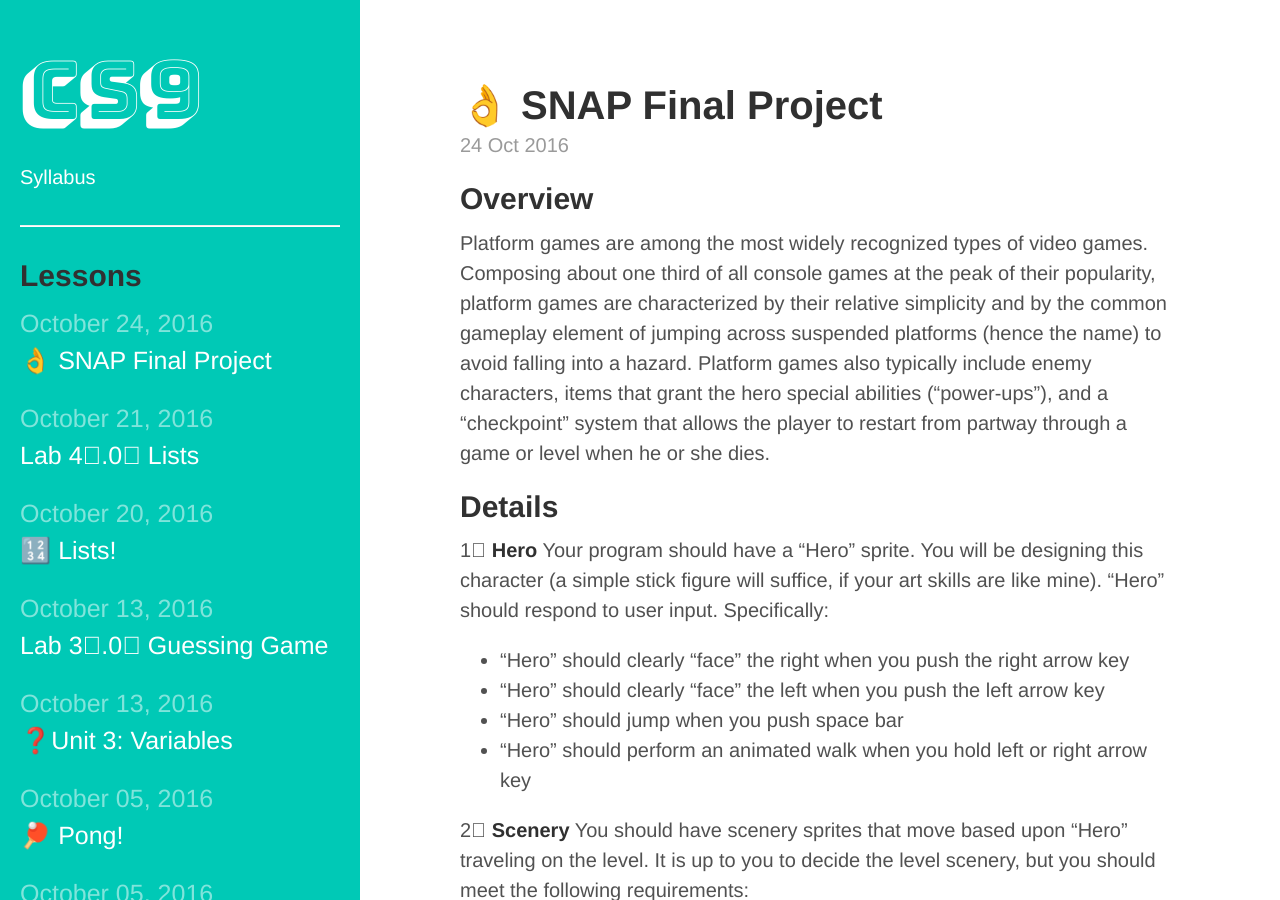
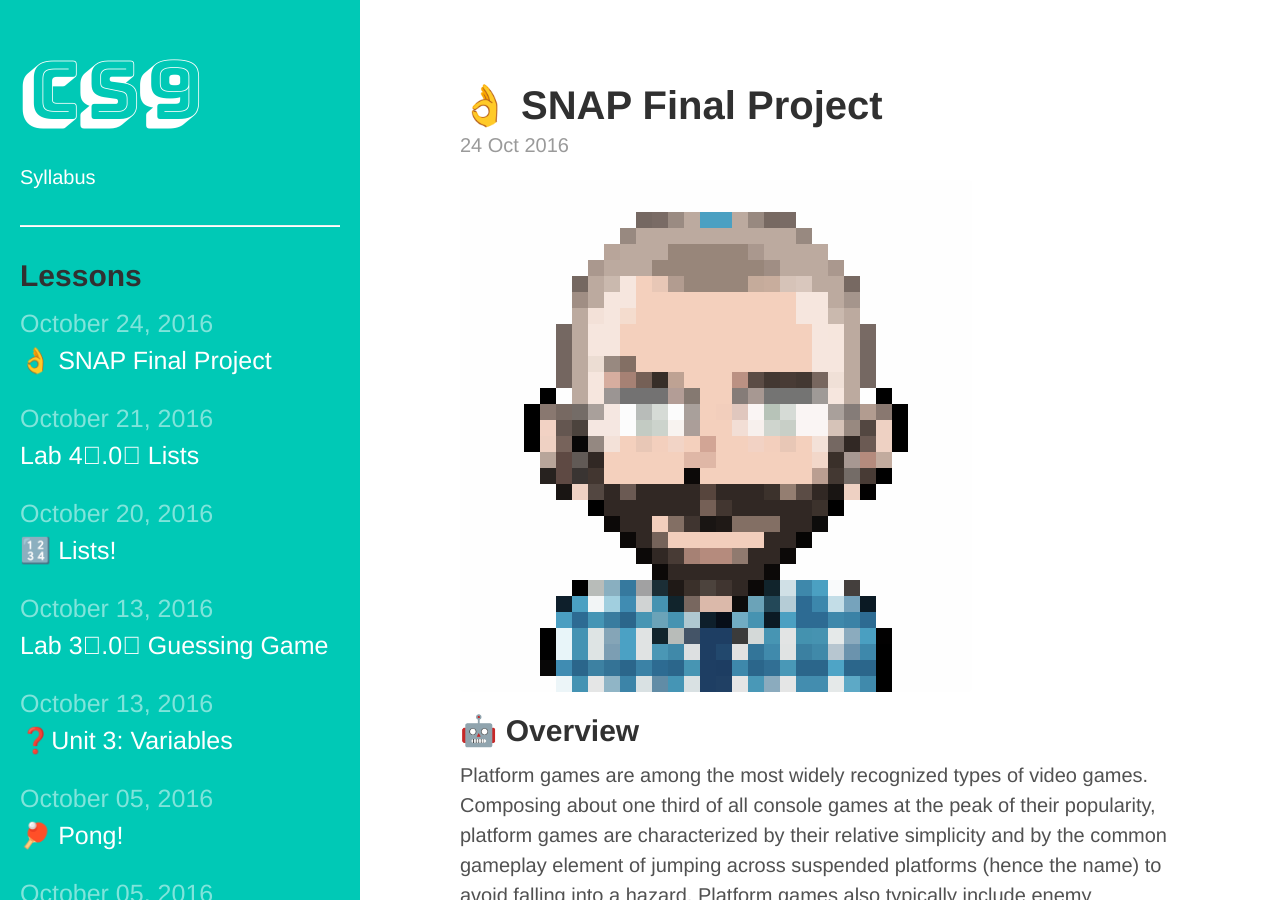
Before and after one commit to bensk/CS9, a Jekyll site: the page built from _posts/2016-10-24-👌-snap-final-project.md, in a window 1280 px wide and 900 px high. Built offline with Jekyll 4.4.1, drawn with Linux system fonts in a browser that asks for light colours; some web fonts are replaced; a style sheet for code colours, icons or effects is not loaded.

Commit message:
:person_with_blond_hair: avatar

```diff
--- a/_posts/2016-10-24-👌-snap-final-project.md
+++ b/_posts/2016-10-24-👌-snap-final-project.md
@@ -4,7 +4,9 @@
 date: "2016-10-24 09:12"
 ---
 
-## Overview
+![]({{ site.url }}/images/Avatar.gif)
+
+## 🤖 Overview
 Platform games are among the most widely recognized types of video games. Composing about one third of all console games at the peak of their popularity, platform games are characterized by their relative simplicity and by the common gameplay element of jumping across suspended platforms (hence the name) to avoid falling into a hazard. Platform games also typically include enemy characters, items that grant the hero special abilities ("power-ups"), and a "checkpoint" system that allows the player to restart from partway through a game or level when he or she dies.
 
 ## Details
```
Also changed, not shown: images/Avatar.gif (added), readme.md.
